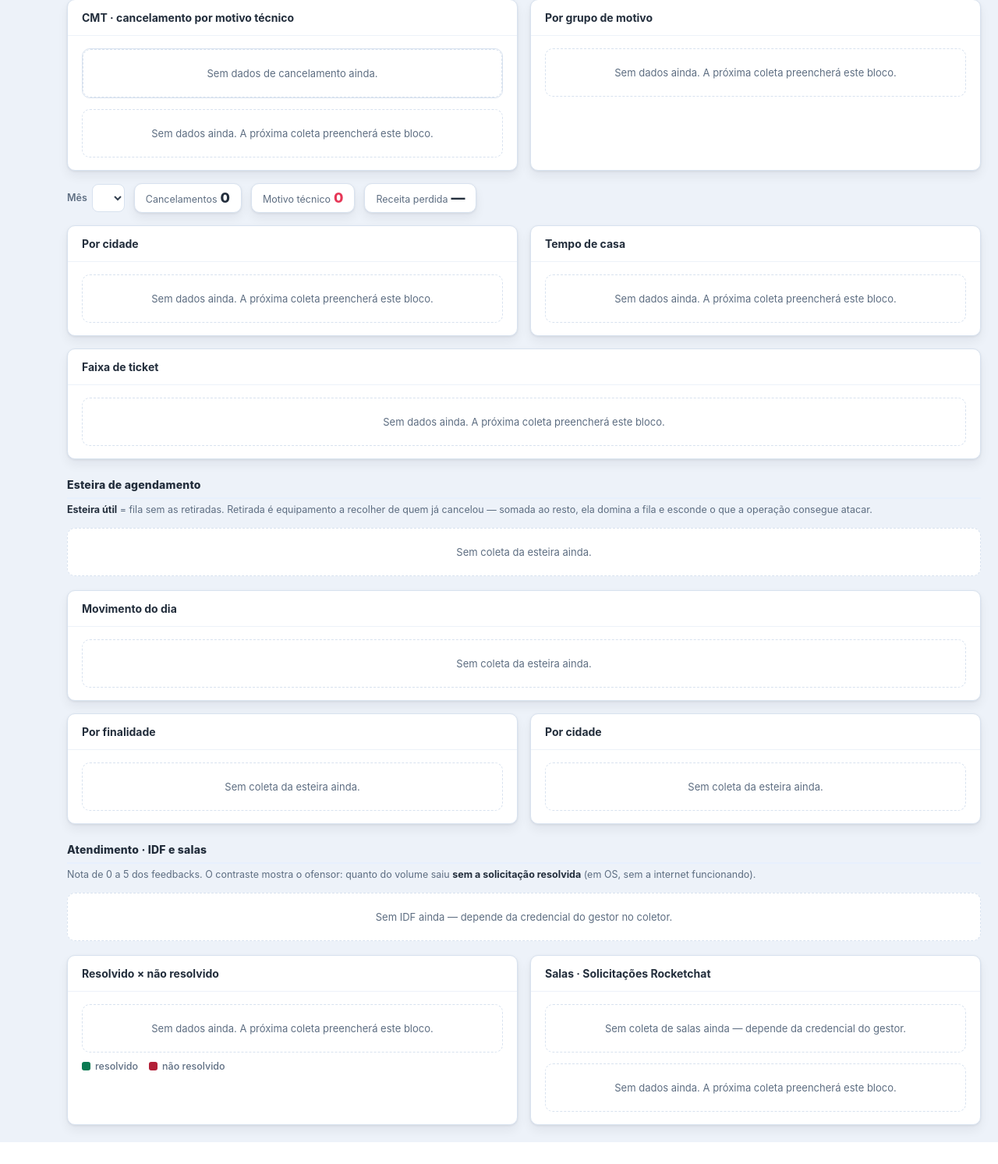
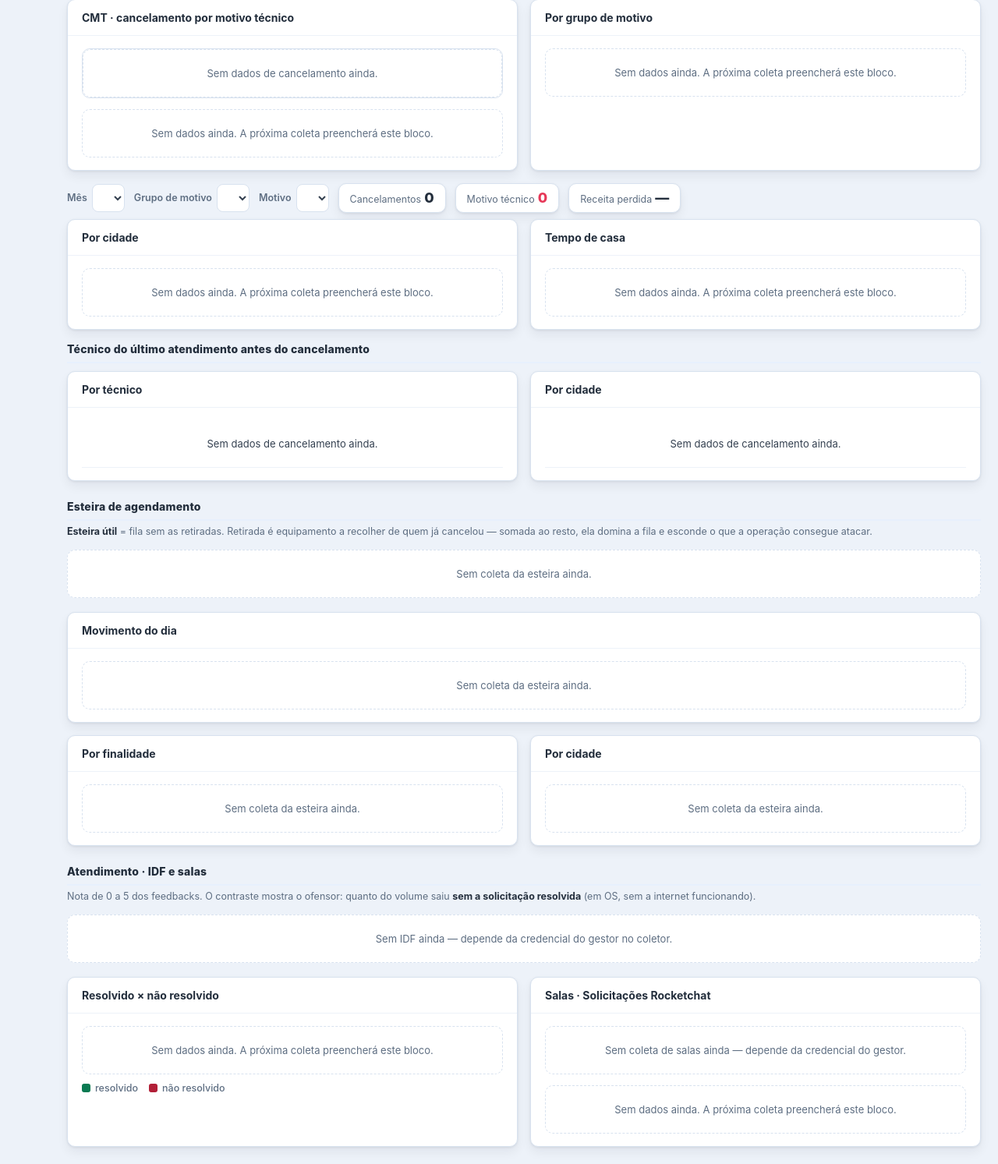
Before and after one commit to Tallpasolutions/Portal-Operacional-Unetvale-, a Flask app: page /dashboard in a window 1280 px wide. Shown: the part 1202-2695 px from the top of the page at 78% size. Before the commit the page ends 2667 px from the top, so only its background shows below. Run offline with Flask 3, Linux system fonts and the light colour scheme; the visitor is signed in with stand-in values (Sample User, id 1); lists and menus that the app fills with data are empty; some libraries are stand-ins or nearby versions.

Commit message:
Cancelamentos: técnico do último atendimento, filtro por motivo, sem faixa de ticket
- Técnico da última OS antes do cancelamento (CMT) cruzado pelo contrato com
  a cidade e o motivo do IGC: tabela por técnico e por cidade, com o %.
  Cobre só o grupo PROBLEMA TECNICO com OS (45 de 64 em 08/2026), e a tela
  diz isso. É o único pedaço da seção que o filtro global recorta.
- Filtro por grupo de motivo e motivo, listando só o que existe no mês.
  Com filtro, total, cidade, tempo de casa e grupos recontam do contrato a
  contrato; a receita perdida vira "—" porque o relatório só a publica para
  o mês inteiro.
- Card "Faixa de ticket" removido.

Co-Authored-By: Claude Opus 5.5 <noreply@anthropic.com>

```diff
--- a/app/static/css/style.css
+++ b/app/static/css/style.css
@@ -576,6 +576,13 @@ tr.clicavel{ cursor:pointer; }
 @media (min-width:900px){
   .dash-filtro{ position:sticky; top:calc(var(--top-h) + 8px); z-index:15; }
 }
+/* Tabela longa dentro de cartão do Dashboard (técnico ofensor: ~35 linhas num
+   mês). Sem teto, ela empurra o cartão vizinho para longe e, no celular,
+   esconde a seção seguinte — a mesma armadilha da fila de revisão da Troca de
+   Poste (.tp-fila), com a mesma altura. */
+.dash-lista{ max-height:420px; overflow:auto; }
+.dash-lista thead th{ position:sticky; top:0; z-index:1; background:var(--fundo); }
+
 /* Etiqueta dos blocos que o filtro não alcança — só aparece com filtro ativo. */
 .nao-recorta{ display:none; font-size:11.5px; font-weight:600; color:var(--muted);
   background:var(--fundo); border-radius:20px; padding:2px 9px; margin-left:8px; vertical-align:middle; }
--- a/app/static/js/dashboard.js
+++ b/app/static/js/dashboard.js
@@ -257,7 +257,7 @@
   // Os dois blocos recortáveis redesenham a cada mudança do filtro global. A
   // primeira publicação chega no DOMContentLoaded (ver dashboard_filtro.js);
   // sem o filtro na página, desenham já.
-  function recortaveis() { qualidade(); causaRaiz(); }
+  function recortaveis() { qualidade(); causaRaiz(); if (typeof cancelamentos === "function" && c) cancelamentos(); }
   if (window.DashFiltro) document.addEventListener("dashfiltro", recortaveis);
   else recortaveis();
 
@@ -269,26 +269,174 @@
 
   Dash.preencherSelect($("ca-mes"), (c.visiveis || []).map(function (d) { return d.mes; }),
     c.mes_padrao);
+  var TX = c.textos || {};
+  var txt = function (lista, i) { return (TX[lista] || [])[i] || ""; };
+  var GRUPO_TECNICO = "PROBLEMA TECNICO";
+
+  function mesCancel() {
+    var mes = $("ca-mes").value;
+    return (c.visiveis || []).filter(function (x) { return x.mes === mes; })[0];
+  }
+
+  // Selects de grupo e motivo com o que EXISTE no mês, e a contagem ao lado.
+  function montarMotivos(d) {
+    var gSel = $("ca-grupo"), mSel = $("ca-motivo");
+    var gAtual = gSel.value, mAtual = mSel.value;
+    var porGrupo = {}, porMotivo = {};
+    (d && d.contratos || []).forEach(function (r) {
+      var g = txt("grupo", r[3]), m = txt("motivo", r[2]);
+      porGrupo[g] = (porGrupo[g] || 0) + 1;
+      if (!gAtual || g === gAtual) porMotivo[m] = (porMotivo[m] || 0) + 1;
+    });
+    function opcoes(mapa, todos) {
+      return '<option value="">' + todos + "</option>" + Object.keys(mapa)
+        .sort(function (a, b) { return mapa[b] - mapa[a]; })
+        .map(function (k) { return '<option value="' + Dash.esc(k) + '">' + Dash.esc(k) + " (" + mapa[k] + ")</option>"; })
+        .join("");
+    }
+    gSel.innerHTML = opcoes(porGrupo, "Todos");
+    gSel.value = porGrupo[gAtual] ? gAtual : "";
+    mSel.innerHTML = opcoes(porMotivo, "Todos");
+    mSel.value = porMotivo[mAtual] ? mAtual : "";
+    // Sem o detalhe por contrato (mês coletado antes de 29/09/2026) não há o
+    // que filtrar — o select desabilitado diz isso melhor que uma lista vazia.
+    var sem = !(d && d.detalhe);
+    gSel.disabled = mSel.disabled = sem;
+    gSel.title = mSel.title = sem ? "Este mês foi coletado antes do detalhe por contrato existir." : "";
+  }
+
+  function contratosFiltrados(d) {
+    var g = $("ca-grupo").value, m = $("ca-motivo").value;
+    return (d.contratos || []).filter(function (r) {
+      return (!g || txt("grupo", r[3]) === g) && (!m || txt("motivo", r[2]) === m);
+    });
+  }
+
+  function contar(regs, lista, col) {
+    var out = {};
+    regs.forEach(function (r) { var k = txt(lista, r[col]); if (k) out[k] = (out[k] || 0) + 1; });
+    return out;
+  }
+
   function cancelamentos() {
-    var mes = $("ca-mes").value;
-    var d = (c.visiveis || []).filter(function (x) { return x.mes === mes; })[0];
+    var d = mesCancel();
     if (!d) {
-      ["ca-grupos", "ca-cidades", "ca-casa", "ca-ticket", "cmt-motivos"].forEach(function (id) { Dash.vazio($(id)); });
+      ["ca-grupos", "ca-cidades", "ca-casa", "cmt-motivos"].forEach(function (id) { Dash.vazio($(id)); });
+      ofensorCancel(null);
       return;
     }
-    $("ca-total").textContent = Dash.num(d.total);
-    $("ca-tec").textContent = Dash.num(d.tecnico) + " (" + Dash.pct(d.pct) + ")";
-    $("ca-valor").textContent = Dash.moeda(d.valor);
+    montarMotivos(d);
+    var filtrado = !!($("ca-grupo").value || $("ca-motivo").value);
+    var regs = filtrado ? contratosFiltrados(d) : null;
+    var nada = "Nenhum cancelamento registrado em " + Dash.rotuloMes(d.mes) + " até agora.";
+    var nadaFiltro = "Nenhum cancelamento deste motivo em " + Dash.rotuloMes(d.mes) + ".";
     $("ca-quando").textContent = Dash.rotuloMes(d.mes);
-    var nada = "Nenhum cancelamento registrado em " + Dash.rotuloMes(d.mes) + " até agora.";
     Dash.rank($("cmt-motivos"), d.motivos_tecnicos,
       { limite: 6, vazio: d.total ? "Sem motivos técnicos no mês." : nada });
-    Dash.rank($("ca-grupos"), d.grupos, { limite: 10, vazio: nada });
-    Dash.rank($("ca-cidades"), d.cidades, { limite: 10, destacarTopo: false, vazio: nada });
-    Dash.rank($("ca-casa"), d.tempo_casa, { limite: 10, destacarTopo: false, vazio: nada });
-    Dash.rank($("ca-ticket"), d.faixa_ticket, { limite: 10, destacarTopo: false, vazio: nada });
+
+    if (!filtrado) {
+      // Sem filtro, os números do próprio relatório — os que batem com o WVSA.
+      $("ca-total").textContent = Dash.num(d.total);
+      $("ca-tec").textContent = Dash.num(d.tecnico) + " (" + Dash.pct(d.pct) + ")";
+      $("ca-valor").textContent = Dash.moeda(d.valor);
+      $("ca-valor").title = "";
+      $("ca-filtro-nota").textContent = "";
+      Dash.rank($("ca-grupos"), d.grupos, { limite: 10, vazio: nada });
+      Dash.rank($("ca-cidades"), d.cidades, { limite: 10, destacarTopo: false, vazio: nada });
+      Dash.rank($("ca-casa"), d.tempo_casa, { limite: 10, destacarTopo: false, vazio: nada });
+    } else {
+      var tec = regs.filter(function (r) { return txt("grupo", r[3]) === GRUPO_TECNICO; }).length;
+      $("ca-total").textContent = Dash.num(regs.length);
+      $("ca-tec").textContent = Dash.num(tec) + " (" + Dash.pct(regs.length ? tec / regs.length * 100 : null) + ")";
+      // A tabela dinâmica do IGC não traz o valor de cada contrato: a receita
+      // só existe para o mês inteiro. Um "—" com o porquê, em vez de um número
+      // que não é do recorte.
+      $("ca-valor").textContent = "—";
+      $("ca-valor").title = "O relatório só publica a receita do mês inteiro, não por motivo.";
+      $("ca-filtro-nota").textContent = Dash.num(regs.length) + " de " + Dash.num(d.total) +
+        " cancelamentos do mês. Receita perdida não é recortada: o relatório só a publica para o mês inteiro.";
+      Dash.rank($("ca-grupos"), contar(regs, "grupo", 3), { limite: 10, vazio: nadaFiltro });
+      Dash.rank($("ca-cidades"), contar(regs, "cidade", 1), { limite: 10, destacarTopo: false, vazio: nadaFiltro });
+      Dash.rank($("ca-casa"), contar(regs, "casa", 4), { limite: 10, destacarTopo: false, vazio: nadaFiltro });
+    }
+    ofensorCancel(d);
   }
+
+  // Técnico do último atendimento: contrato do CMT × contrato do IGC (cidade,
+  // motivo). Obedece ao filtro global (é o único pedaço da seção com técnico)
+  // e ao filtro de motivo.
+  function ofensorCancel(d) {
+    var nota = $("ca-of-nota"), tTec = $("ca-of-tec"), tCid = $("ca-of-cid");
+    var vazioTab = function (el, msg) {
+      el.innerHTML = '<tbody><tr><td class="vazio-cel" style="padding:22px;text-align:center;">' + msg + "</td></tr></tbody>";
+    };
+    if (!d || !d.detalhe) {
+      nota.textContent = "";
+      var msg = d ? "O técnico do último atendimento passou a ser coletado em 29/09/2026; " +
+        Dash.rotuloMes(d.mes) + " foi coletado antes disso." : "Sem dados de cancelamento ainda.";
+      vazioTab(tTec, msg); vazioTab(tCid, msg);
+      return;
+    }
+    var g = $("ca-grupo").value;
+    if (g && g !== GRUPO_TECNICO) {
+      nota.textContent = "";
+      var m2 = "O técnico do último atendimento só existe para o grupo " + GRUPO_TECNICO +
+        " — nos outros motivos o técnico não explica o cancelamento.";
+      vazioTab(tTec, m2); vazioTab(tCid, m2);
+      return;
+    }
+    var porContrato = {};
+    contratosFiltrados(d).forEach(function (r) { porContrato[r[0]] = r; });
+    var tecnicos = (d.contratos || []).filter(function (r) { return txt("grupo", r[3]) === GRUPO_TECNICO; });
+    var comOs = d.ultimo.filter(function (u) { return porContrato[u[0]]; });
+    var noRecorte = comOs.filter(function (u) { return F.passa(txt("tecnico", u[1]), { mes: d.mes }); });
+
+    nota.innerHTML = "Última OS antes do cancelamento, pelo relatório CMT do WVSA. Cobre só o grupo " +
+      "<b>" + GRUPO_TECNICO + "</b> e só quem teve OS: em " + Dash.esc(Dash.rotuloMes(d.mes)) + ", <b>" +
+      Dash.num(d.ultimo.length) + " de " + Dash.num(tecnicos.length) + "</b> cancelamentos técnicos. " +
+      "O % é sobre os " + Dash.num(noRecorte.length) + " do recorte." +
+      (F.ativo() ? " Recorte: " + Dash.esc(F.resumo()) + "." : "");
+    $("ca-of-quando").textContent = Dash.rotuloMes(d.mes);
+    if (!noRecorte.length) {
+      var m3 = F.ativo() ? "Nenhum técnico do recorte fez o último atendimento de um cancelado neste mês."
+                         : "Nenhum cancelamento técnico com OS neste mês.";
+      vazioTab(tTec, m3); vazioTab(tCid, m3);
+      return;
+    }
+    var tot = noRecorte.length;
+    function agrupa(chave, outra) {
+      var out = {};
+      noRecorte.forEach(function (u) {
+        var k = chave(u), o = outra(u);
+        var a = out[k] = out[k] || { n: 0, outros: {} };
+        a.n++; a.outros[o] = (a.outros[o] || 0) + 1;
+      });
+      return Object.keys(out).map(function (k) {
+        var os = out[k].outros, top = Object.keys(os).sort(function (a, b) { return os[b] - os[a]; })[0];
+        return { k: k, n: out[k].n, top: top, topN: os[top] };
+      }).sort(function (a, b) { return b.n - a.n || a.k.localeCompare(b.k); });
+    }
+    var tec = function (u) { return txt("tecnico", u[1]); };
+    var cid = function (u) { return txt("cidade", porContrato[u[0]][1]) || "(sem cidade)"; };
+    var pct = function (n) { return Dash.pct(n / tot * 100, 1); };
+
+    tTec.innerHTML = '<thead><tr><th>Técnico</th><th>Empresa</th><th class="num">Clientes</th><th class="num">%</th><th>Cidade que mais pesa</th></tr></thead><tbody>' +
+      agrupa(tec, cid).map(function (r) {
+        var p = r.k.indexOf(" - ");
+        return "<tr><td>" + Dash.esc(p >= 0 ? r.k.slice(p + 3) : r.k) + "</td><td>" +
+          Dash.esc(p >= 0 ? r.k.slice(0, p) : "") + '</td><td class="num">' + r.n + '</td><td class="num">' +
+          pct(r.n) + "</td><td>" + Dash.esc(r.top) + (r.n > 1 ? " (" + r.topN + ")" : "") + "</td></tr>";
+      }).join("") + "</tbody>";
+    tCid.innerHTML = '<thead><tr><th>Cidade</th><th class="num">Clientes</th><th class="num">%</th><th>Técnico que mais pesa</th></tr></thead><tbody>' +
+      agrupa(cid, tec).map(function (r) {
+        return "<tr><td>" + Dash.esc(r.k) + '</td><td class="num">' + r.n + '</td><td class="num">' + pct(r.n) +
+          "</td><td>" + Dash.esc(r.top) + (r.n > 1 ? " (" + r.topN + ")" : "") + "</td></tr>";
+      }).join("") + "</tbody>";
+  }
+
   $("ca-mes").addEventListener("change", cancelamentos);
+  $("ca-grupo").addEventListener("change", function () { $("ca-motivo").value = ""; cancelamentos(); });
+  $("ca-motivo").addEventListener("change", cancelamentos);
   cancelamentos();
 
   // -------------------------------------------------------------- esteira
--- a/app/static/js/dashboard_filtro.js
+++ b/app/static/js/dashboard_filtro.js
@@ -38,7 +38,11 @@
     ["IQI", "IQM"].forEach(function (ind) {
       (((D.qualidade || {})[ind] || {}).tecnicos || []).forEach(function (t) { add(t.nome); });
     });
-    (window.__DASH_TECNICOS_EXTRA__ || []).forEach(add);
+    // Técnico do último atendimento (cancelamento) e técnico do feedback de
+    // OS (IDF): só entram nomes no formato "EMPRESA - Nome" (o `add` recusa o
+    // resto), então atendente de ligação/chat não vira técnico na lista.
+    (((D.cancelamentos || {}).textos || {}).tecnico || []).forEach(add);
+    (((D.idf || {}).textos || {}).pessoa || []).forEach(add);
     return Object.keys(porChave).map(function (k) { return porChave[k]; })
       .sort(function (a, b) { return a.localeCompare(b, "pt-BR"); });
   }
--- a/app/templates/dashboard.html
+++ b/app/templates/dashboard.html
@@ -92,7 +92,7 @@
     <div class="card-b"><div class="rank" id="cr-cidades"></div></div></div>
 </div>
 
-<h3 class="secao">Cancelamentos · churn válido <span class="nao-recorta">não recortado pelo filtro</span></h3>
+<h3 class="secao">Cancelamentos · churn válido <span class="nao-recorta">o filtro recorta só o técnico ofensor</span></h3>
 <p class="subnote">Somente cancelamentos <b>válidos para o churn</b> (o mesmo recorte do ICP).
   O CMT é a fatia do grupo PROBLEMA TECNICO.</p>
 <div class="grid charts-2" style="margin-bottom:16px;">
@@ -108,18 +108,36 @@
     <div class="card-b"><div class="rank" id="ca-grupos"></div></div>
   </div>
 </div>
+{# Filtro por tipo de motivo: grupo e, dentro dele, o motivo. Só lista o que
+   existe no mês, com a contagem — oferecer um motivo ausente leva a filtrar
+   e ver tudo vazio sem entender por quê (mesma regra do tipo de serviço da
+   Troca de Poste). Com filtro, cidade, tempo de casa e grupos recontam a
+   partir do contrato a contrato. #}
 <div class="toolbar">
   <label>Mês <select id="ca-mes"></select></label>
+  <label>Grupo de motivo <select id="ca-grupo"></select></label>
+  <label>Motivo <select id="ca-motivo"></select></label>
   <div class="kpi" style="padding:8px 14px;"><span class="l">Cancelamentos</span> <b class="v" id="ca-total" style="font-size:18px;">0</b></div>
   <div class="kpi" style="padding:8px 14px;"><span class="l">Motivo técnico</span> <b class="v" id="ca-tec" style="font-size:18px;color:var(--danger);">0</b></div>
   <div class="kpi" style="padding:8px 14px;"><span class="l">Receita perdida</span> <b class="v" id="ca-valor" style="font-size:18px;">—</b></div>
 </div>
+<p class="subnote" id="ca-filtro-nota" style="margin-top:-8px"></p>
 <div class="grid charts-2" style="margin-bottom:16px;">
   <div class="card"><div class="card-h">Por cidade</div><div class="card-b"><div class="rank" id="ca-cidades"></div></div></div>
   <div class="card"><div class="card-h">Tempo de casa</div><div class="card-b"><div class="rank" id="ca-casa"></div></div></div>
 </div>
-<div class="card"><div class="card-h">Faixa de ticket</div>
-  <div class="card-b"><div class="rank" id="ca-ticket"></div></div></div>
+
+{# Técnico do ÚLTIMO atendimento antes do cancelamento — CMT (operacional19),
+   só o grupo PROBLEMA TECNICO e só quem teve OS. É o único pedaço desta seção
+   que o filtro global recorta, porque é o único que tem técnico. #}
+<h3 class="secao" style="margin-top:8px;">Técnico do último atendimento antes do cancelamento</h3>
+<p class="subnote" id="ca-of-nota"></p>
+<div class="grid charts-2" style="margin-bottom:16px;">
+  <div class="card"><div class="card-h"><span>Por técnico</span><span class="subnote" style="margin:0" id="ca-of-quando"></span></div>
+    <div class="card-b tabela-wrap dash-lista"><table class="tbl" id="ca-of-tec"></table></div></div>
+  <div class="card"><div class="card-h">Por cidade</div>
+    <div class="card-b tabela-wrap dash-lista"><table class="tbl" id="ca-of-cid"></table></div></div>
+</div>
 
 <h3 class="secao">Esteira de agendamento <span class="nao-recorta">não recortado pelo filtro</span></h3>
 <p class="subnote">
```
Also changed, not shown: app/gerencial.py (+35 -2 lines).
